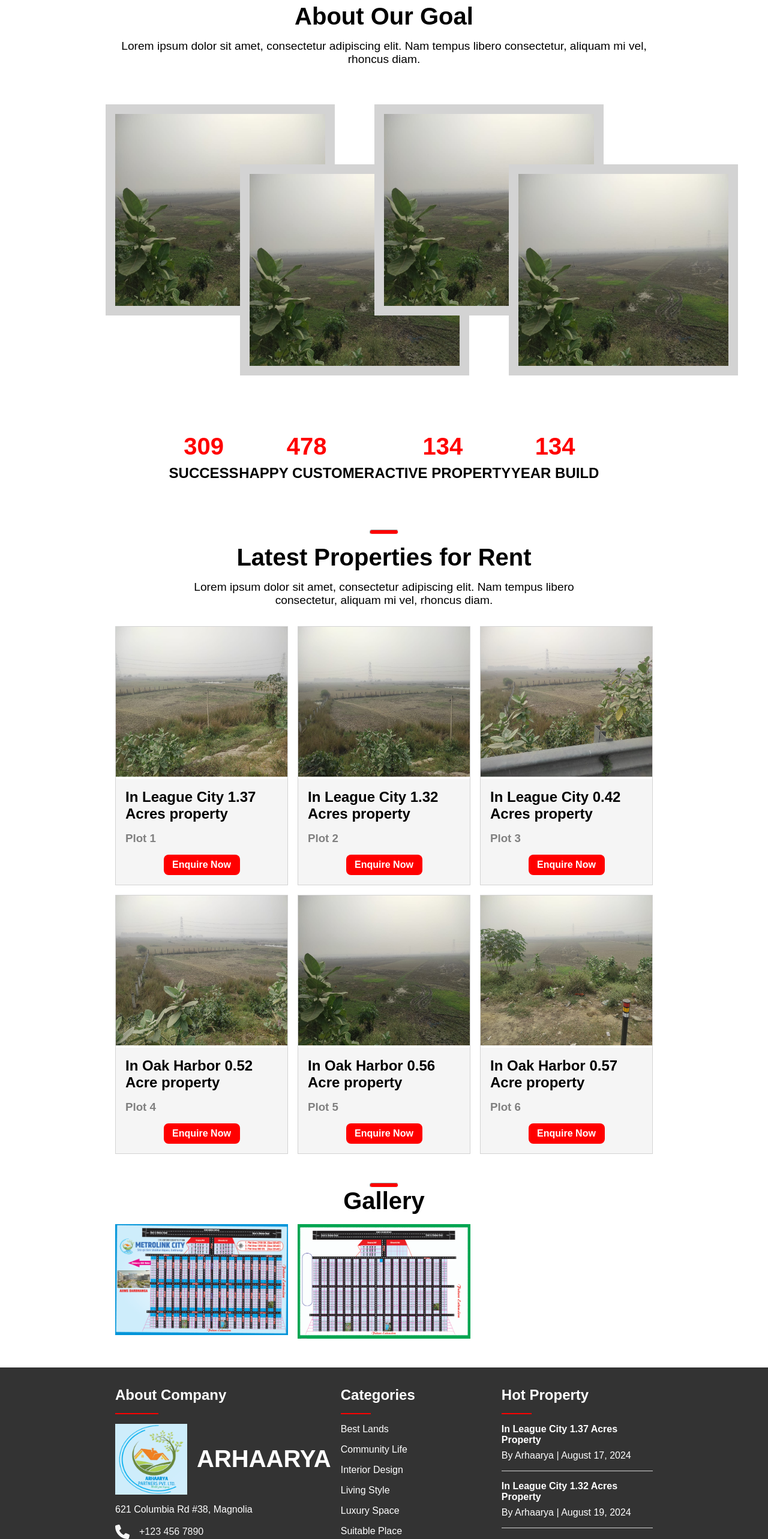
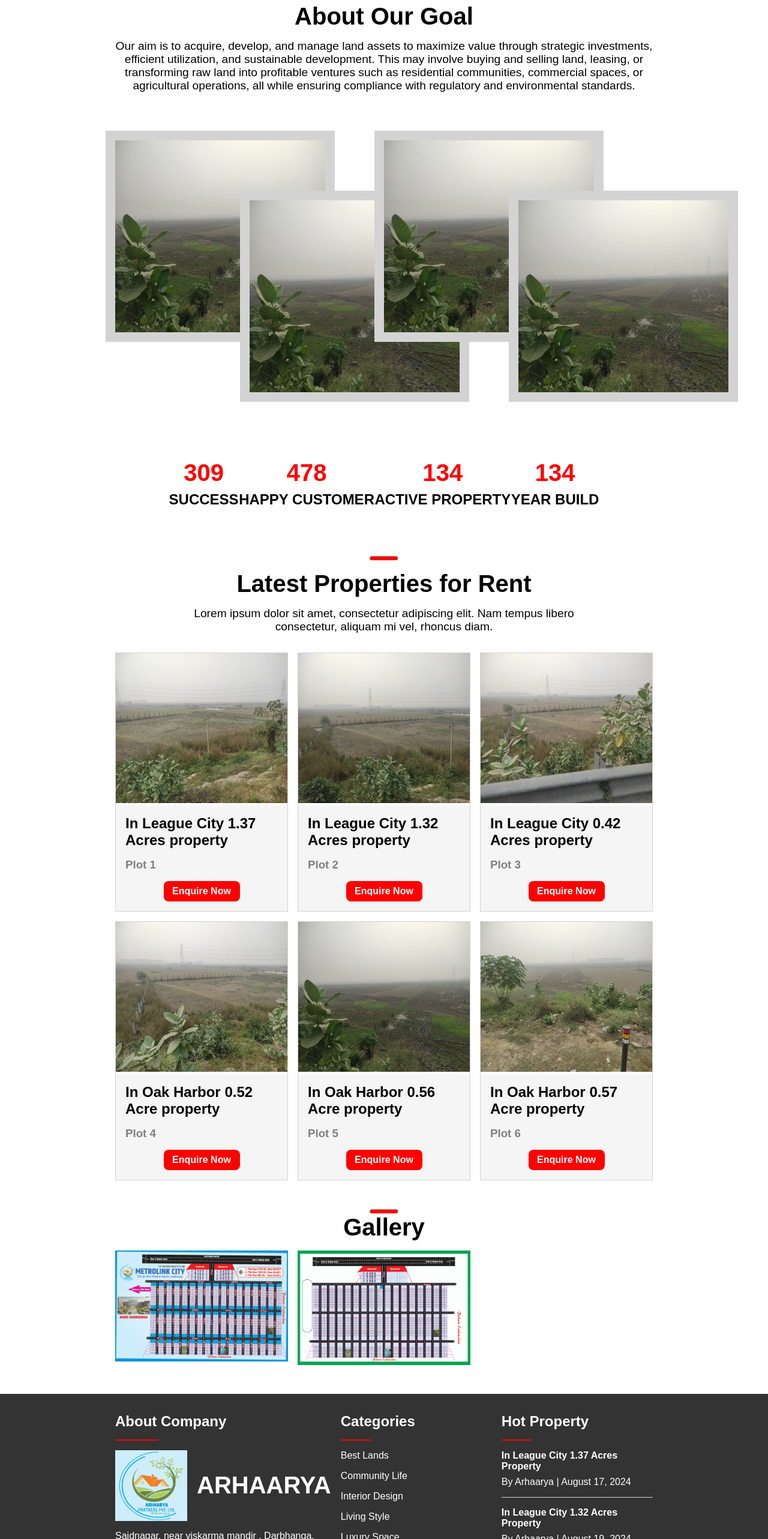
Before and after one commit to anis1m/Arhaarya, a React (Vite) app: page / in a window 1280 px wide. Shown: the part 919-3485 px from the top of the page at 60% size. Built offline with nearby package versions, Linux system fonts and the light colour scheme.

Commit message:
Arhaarya

```diff
--- a/src/css_files/homepage/Goal.css
+++ b/src/css_files/homepage/Goal.css
@@ -97,6 +97,10 @@
     position: unset;
   }
 
+  .goal-header p {
+    text-align: left;
+  }
+
   .goal {
     margin: 1rem 0;
   }
--- a/src/javascript_files/homepage/Footer.jsx
+++ b/src/javascript_files/homepage/Footer.jsx
@@ -13,7 +13,7 @@ function Footer() {
               <img src="/Image 661.png" />
               <h1>ARHAARYA</h1>
             </figure>
-            <p>621 Columbia Rd #38, Magnolia</p>
+            <p>Saidnagar, near viskarma mandir , Darbhanga.</p>
             <mark>
               <i class="fa-solid fa-phone"></i>
               +123 456 7890
--- a/src/javascript_files/homepage/Goal.jsx
+++ b/src/javascript_files/homepage/Goal.jsx
@@ -11,8 +11,13 @@ function Goal() {
           <h3>Best Way To Sale Property!</h3>
           <h1>About Our Goal</h1>
           <p>
-            Lorem ipsum dolor sit amet, consectetur adipiscing elit. Nam tempus
-            libero consectetur, aliquam mi vel, rhoncus diam.
+            Our aim is to acquire, develop, and manage land assets to maximize
+            value through strategic investments, efficient utilization, and
+            sustainable development. This may involve buying and selling land,
+            leasing, or transforming raw land into profitable ventures such as
+            residential communities, commercial spaces, or agricultural
+            operations, all while ensuring compliance with regulatory and
+            environmental standards.
           </p>
         </blockquote>
         <figure>
```
